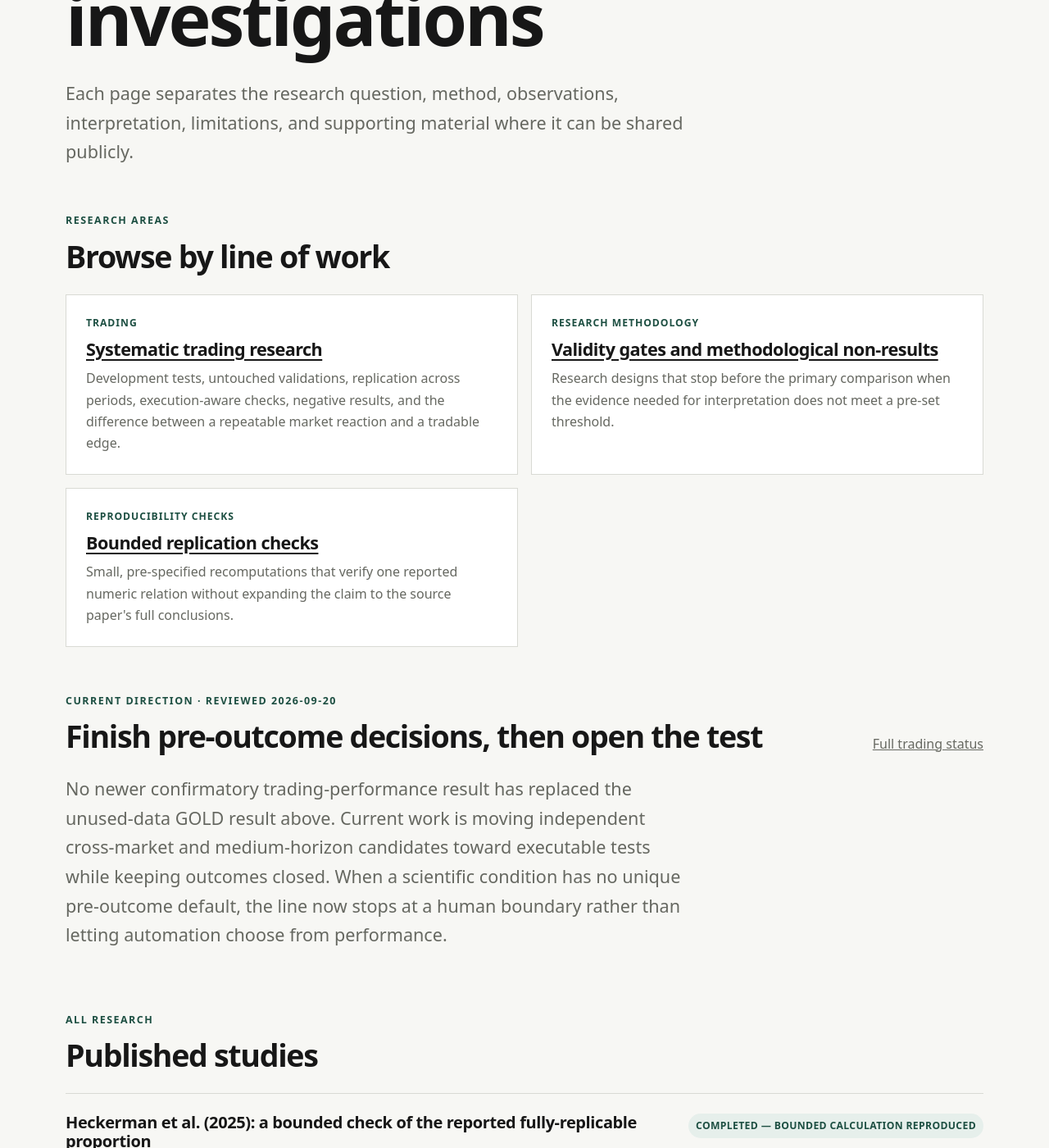
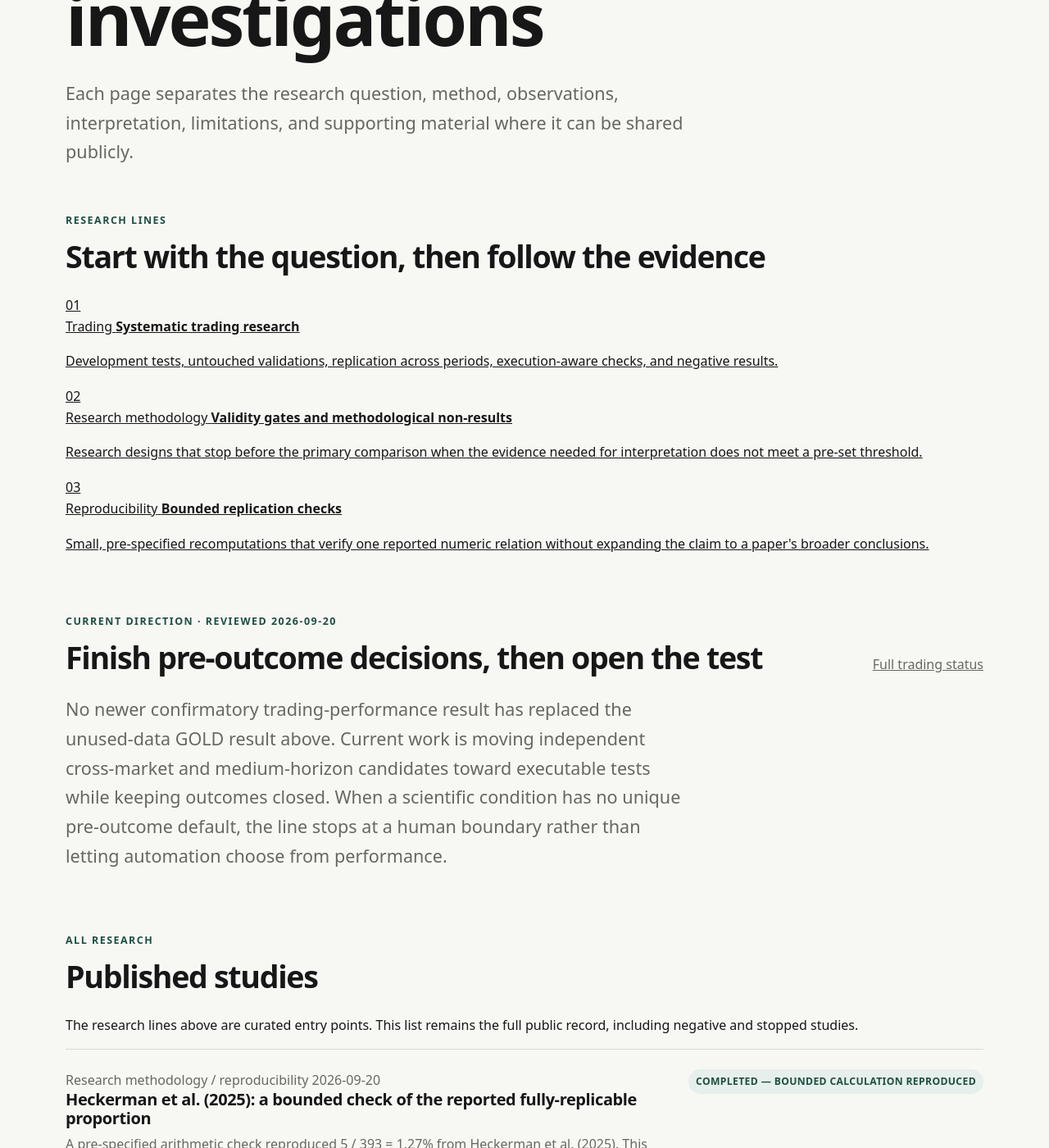
Before and after one commit to Josh-Temple/studio-lab-research, a Jekyll site: the page built from research/index.md, in a window 1280 px wide and 1400 px high, scrolled down 326 px. Shown: the whole window at 82% size. Built offline with Jekyll 4.4.1, drawn with Linux system fonts in a browser that asks for light colours; some of the changed text lies outside the part shown.

Commit message:
Restructure research index around research lines

```diff
--- a/research/index.md
+++ b/research/index.md
@@ -8,29 +8,38 @@ description: Public Studio Lab research, with methods, findings, limits, and evi
 <h1>Studies and investigations</h1>
 <p class="lede">Each page separates the research question, method, observations, interpretation, limitations, and supporting material where it can be shared publicly.</p>
 
-<section class="section compact-section">
+<section class="section compact-section" aria-labelledby="research-lines-title">
   <div class="section-heading">
     <div>
-      <p class="eyebrow">Research areas</p>
-      <h2>Browse by line of work</h2>
+      <p class="eyebrow">Research lines</p>
+      <h2 id="research-lines-title">Start with the question, then follow the evidence</h2>
     </div>
   </div>
-  <div class="feature-grid feature-grid-wide">
-    <article class="feature-card">
-      <p class="feature-meta">Trading</p>
-      <h3><a href="{{ '/trading/' | relative_url }}">Systematic trading research</a></h3>
-      <p>Development tests, untouched validations, replication across periods, execution-aware checks, negative results, and the difference between a repeatable market reaction and a tradable edge.</p>
-    </article>
-    <article class="feature-card">
-      <p class="feature-meta">Research methodology</p>
-      <h3><a href="{{ '/research/openalex-bridge-adoption-lag/' | relative_url }}">Validity gates and methodological non-results</a></h3>
-      <p>Research designs that stop before the primary comparison when the evidence needed for interpretation does not meet a pre-set threshold.</p>
-    </article>
-    <article class="feature-card">
-      <p class="feature-meta">Reproducibility checks</p>
-      <h3><a href="{{ '/research/heckerman-replicability-bounded-replication/' | relative_url }}">Bounded replication checks</a></h3>
-      <p>Small, pre-specified recomputations that verify one reported numeric relation without expanding the claim to the source paper's full conclusions.</p>
-    </article>
+  <div class="research-line-list">
+    <a class="research-line" href="{{ '/trading/' | relative_url }}">
+      <span class="research-line-index">01</span>
+      <div>
+        <span class="research-line-kicker">Trading</span>
+        <strong>Systematic trading research</strong>
+        <p>Development tests, untouched validations, replication across periods, execution-aware checks, and negative results.</p>
+      </div>
+    </a>
+    <a class="research-line" href="{{ '/research/openalex-bridge-adoption-lag/' | relative_url }}">
+      <span class="research-line-index">02</span>
+      <div>
+        <span class="research-line-kicker">Research methodology</span>
+        <strong>Validity gates and methodological non-results</strong>
+        <p>Research designs that stop before the primary comparison when the evidence needed for interpretation does not meet a pre-set threshold.</p>
+      </div>
+    </a>
+    <a class="research-line" href="{{ '/research/heckerman-replicability-bounded-replication/' | relative_url }}">
+      <span class="research-line-index">03</span>
+      <div>
+        <span class="research-line-kicker">Reproducibility</span>
+        <strong>Bounded replication checks</strong>
+        <p>Small, pre-specified recomputations that verify one reported numeric relation without expanding the claim to a paper's broader conclusions.</p>
+      </div>
+    </a>
   </div>
 </section>
 
@@ -39,7 +48,7 @@ description: Public Studio Lab research, with methods, findings, limits, and evi
     <div><p class="eyebrow">Current direction · reviewed 2026-09-20</p><h2>Finish pre-outcome decisions, then open the test</h2></div>
     <a href="{{ '/trading/' | relative_url }}">Full trading status</a>
   </div>
-  <p class="lede">No newer confirmatory trading-performance result has replaced the unused-data GOLD result above. Current work is moving independent cross-market and medium-horizon candidates toward executable tests while keeping outcomes closed. When a scientific condition has no unique pre-outcome default, the line now stops at a human boundary rather than letting automation choose from performance.</p>
+  <p class="lede">No newer confirmatory trading-performance result has replaced the unused-data GOLD result above. Current work is moving independent cross-market and medium-horizon candidates toward executable tests while keeping outcomes closed. When a scientific condition has no unique pre-outcome default, the line stops at a human boundary rather than letting automation choose from performance.</p>
 </section>
 
 <section class="section">
@@ -49,12 +58,17 @@ description: Public Studio Lab research, with methods, findings, limits, and evi
       <h2>Published studies</h2>
     </div>
   </div>
+  <p class="registry-note">The research lines above are curated entry points. This list remains the full public record, including negative and stopped studies.</p>
   {% assign items = site.research | sort: 'updated' | reverse %}
   {% if items.size > 0 %}
   <div class="research-list">
     {% for item in items %}
     <article class="research-item">
       <div>
+        <p class="research-entry-meta">
+          {% if item.topic %}<span>{{ item.topic }}</span>{% endif %}
+          {% if item.updated %}<time datetime="{{ item.updated }}">{{ item.updated }}</time>{% endif %}
+        </p>
         <h2><a href="{{ item.url | relative_url }}">{{ item.title }}</a></h2>
         {% if item.summary %}<p>{{ item.summary }}</p>{% endif %}
       </div>
```
